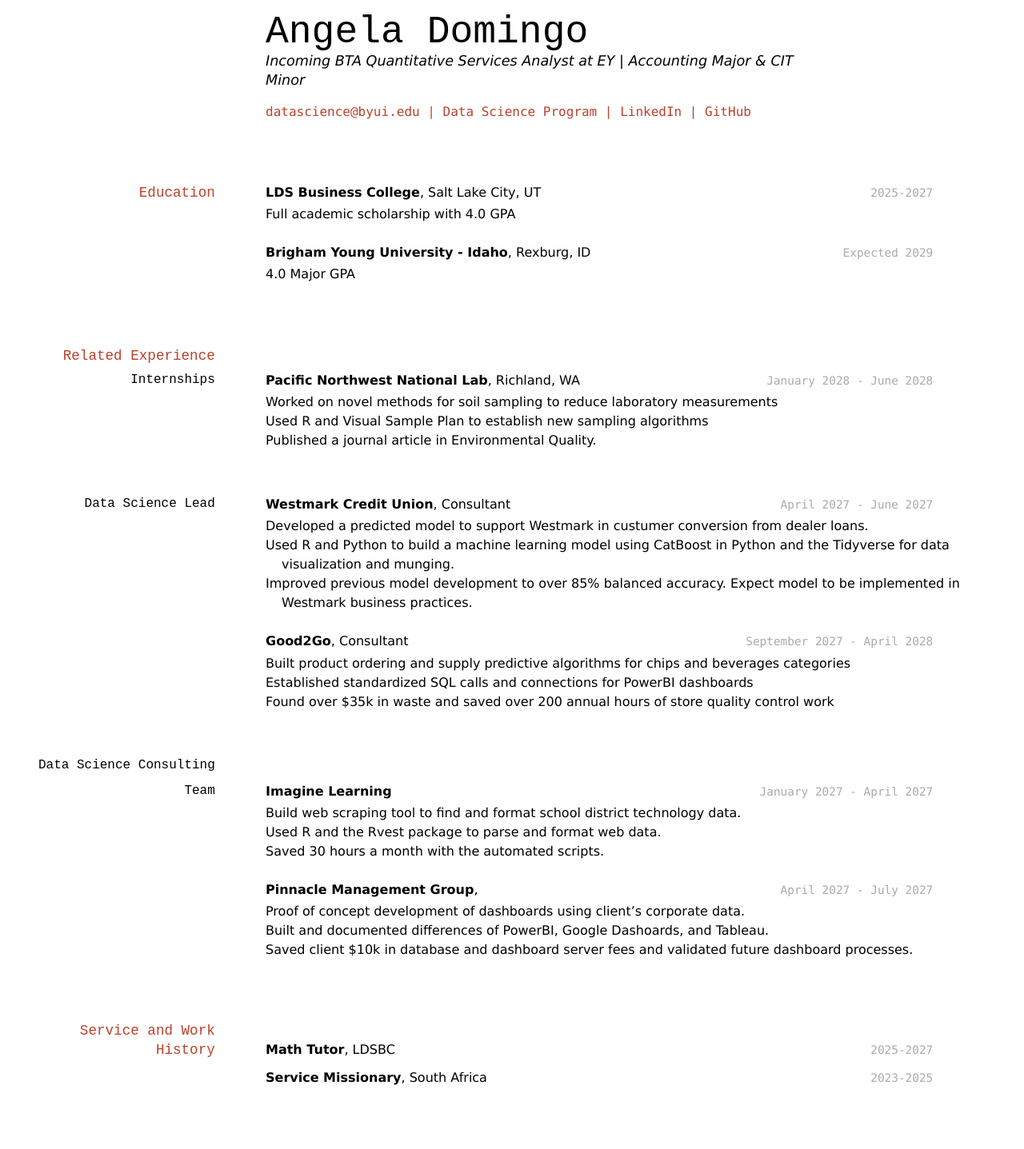
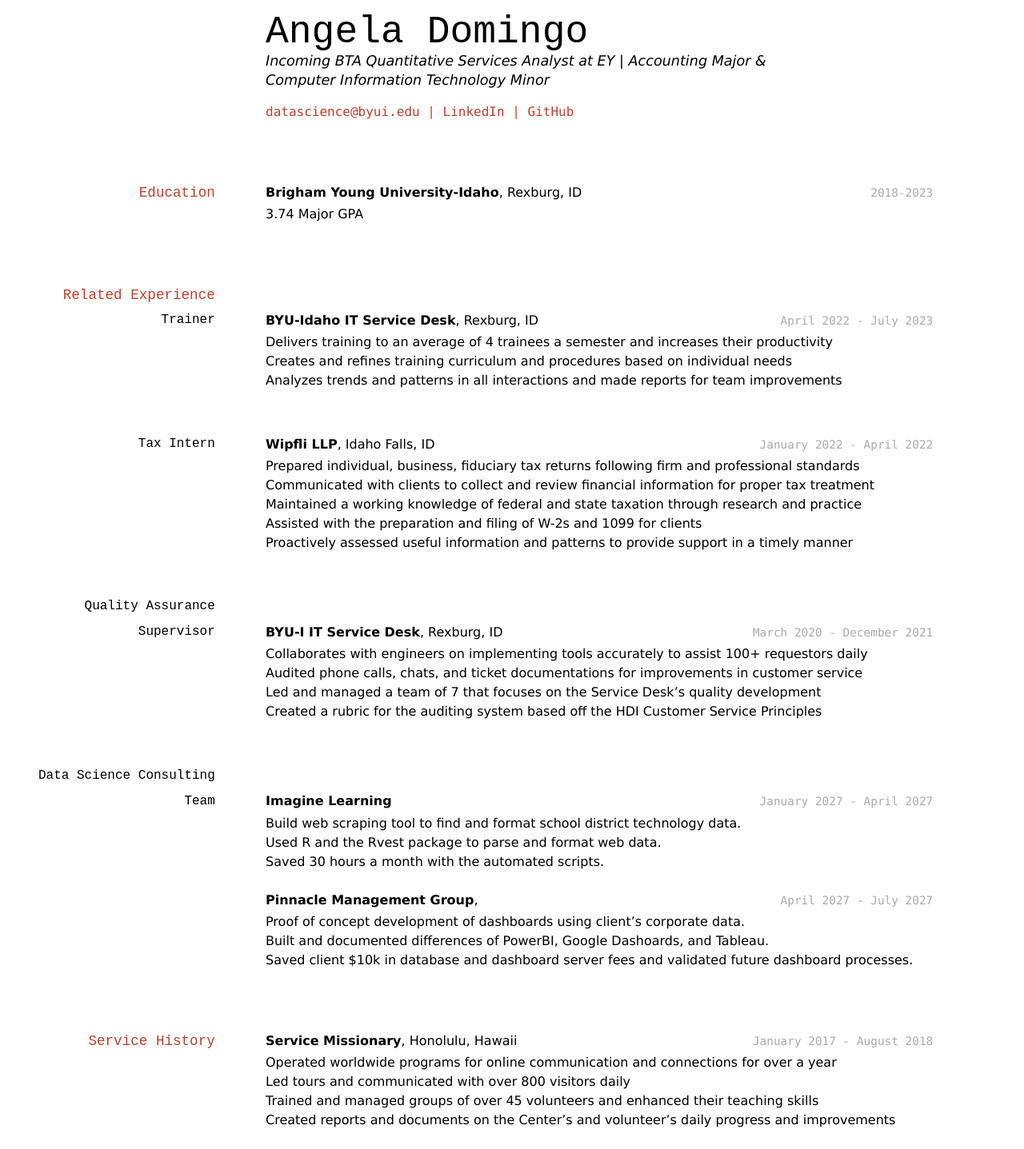
Before and after one commit to angelambd/domingo_resume, a Jekyll site: the page built from docs/index.md, in a window 1280 px wide. Shown: the whole page at 80% size. Built offline with Jekyll 4.4.1, drawn with Linux system fonts in a browser that asks for light colours; before the commit the page ends 1371 px from its top, so only the background shows below that.

Commit message:
full changes

```diff
--- a/docs/index.md
+++ b/docs/index.md
@@ -3,11 +3,10 @@ layout: cv
 title: Angela Domingo's Resume
 ---
 # Angela Domingo
-Incoming BTA Quantitative Services Analyst at EY | Accounting Major & CIT Minor
+Incoming BTA Quantitative Services Analyst at EY | Accounting Major & Computer Information Technology Minor
 
 <div id="webaddress">
 <a href="dom18001@byui.edu">datascience@byui.edu</a>
-| <a href="https://byuidatascience.github.io/development.html">Data Science Program</a>
 | <a href="https://www.linkedin.com/in/angelambd/">LinkedIn</a>
 | <a href="https://angelambd.github.io/domingo_resume/">GitHub</a>
 </div>
@@ -16,43 +15,45 @@ Incoming BTA Quantitative Services Analyst at EY | Accounting Major & CIT Minor
 
 ## Education
 
-`2025-2027`
-__LDS Business College__, Salt Lake City, UT
+`2018-2023`
+__Brigham Young University-Idaho__, Rexburg, ID
 
-- Full academic scholarship with 4.0 GPA
-
-`Expected 2029`
-__Brigham Young University - Idaho__, Rexburg, ID
-
-- 4.0 Major GPA
-
+- 3.74 Major GPA
 
 ## Related Experience
 
-### Internships
+### Trainer
 
-`January 2028 - June 2028`
-__Pacific Northwest National Lab__, Richland, WA
+`April 2022 - July 2023`
+__BYU-Idaho IT Service Desk__, Rexburg, ID
 
-- Worked on novel methods for soil sampling to reduce laboratory measurements
-- Used R and Visual Sample Plan to establish new sampling algorithms
-- Published a journal article in Environmental Quality.
+- Delivers training to an average of 4 trainees a semester and increases their productivity
+- Creates and refines training curriculum and  procedures based on individual needs
+- Analyzes trends and patterns in all interactions and made reports for team improvements
 
-### Data Science Lead
 
-`April 2027 - June 2027`
-__Westmark Credit Union__, Consultant
+### Tax Intern
 
-- Developed a predicted model to support Westmark in custumer conversion from dealer loans.
-- Used R and Python to build a machine learning model using CatBoost in Python and the Tidyverse for data visualization and munging.
-- Improved previous model development to over 85% balanced accuracy. Expect model to be implemented in Westmark business practices.
+`January 2022 - April 2022`
+__Wipfli LLP__, Idaho Falls, ID
 
-`September 2027 - April 2028`
-__Good2Go__, Consultant
+- Prepared individual, business, fiduciary tax returns following firm and professional standards
+- Communicated with clients to collect and review financial information for proper tax treatment
+- Maintained a working knowledge of federal and state taxation through research and practice
+- Assisted with the preparation and filing of W-2s and 1099 for clients
+- Proactively assessed useful information and patterns to provide support in a timely manner
 
-- Built product ordering and supply predictive algorithms for chips and beverages categories
-- Established standardized SQL calls and connections for PowerBI dashboards
-- Found over $35k in waste and saved over 200 annual hours of store quality control work
+
+### Quality Assurance Supervisor
+
+`March 2020 - December 2021`
+__BYU-I IT Service Desk__, Rexburg, ID
+
+- Collaborates with engineers on implementing tools accurately to assist 100+ requestors daily
+- Audited phone calls, chats, and ticket documentations for improvements in customer service
+- Led and managed a team of 7 that focuses on the Service Desk’s quality development
+- Created a rubric for the auditing system based off the HDI Customer Service Principles
+
 
 ### Data Science Consulting Team
 
@@ -71,17 +72,18 @@ __Pinnacle Management Group__,
 - Saved client $10k in database and dashboard server fees and validated future dashboard processes.
 
 
-## Service and Work History
+## Service History
 
-`2025-2027`
-__Math Tutor__, LDSBC
+`January 2017 - August 2018`
+__Service Missionary__, Honolulu, Hawaii
 
-
-`2023-2025`
-__Service Missionary__, South Africa
+- Operated worldwide programs for online communication and connections for over a year
+- Led tours and communicated with over 800 visitors daily
+- Trained and managed groups of over 45 volunteers and enhanced their teaching skills
+- Created reports and documents on the Center’s and volunteer’s daily progress and improvements
 
 
 
 <!-- ### Footer
 
-Last updated: May 2013 -->
+Last updated: July 2023 -->
```
